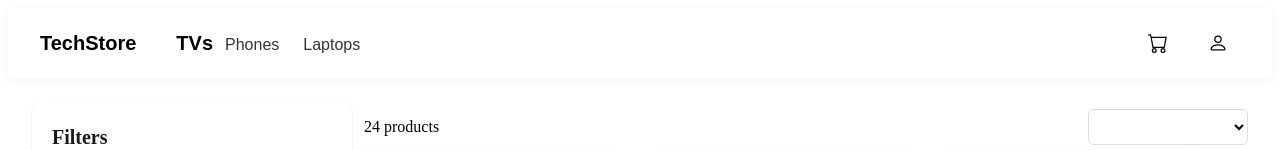
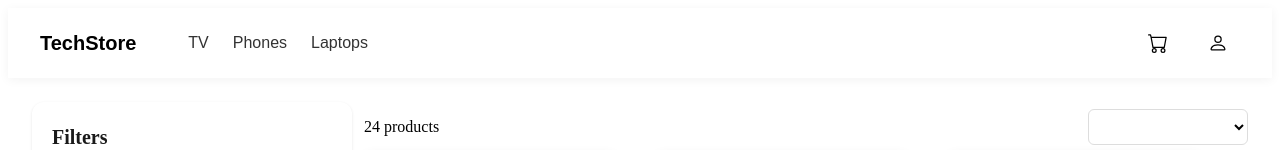
Before and after one commit to kostya20001/Ecommerce2, a React (Vite) app in the folder my-app/: page / in a window 1280 px wide. Shown: the top 150 px of the page. Built offline with nearby package versions, Linux system fonts and the light colour scheme.

Commit message:
Fix bag css TV in Header

```diff
--- a/my-app/src/Header.css
+++ b/my-app/src/Header.css
@@ -8,12 +8,12 @@
 }
 /* Первый div - основной контейнер (ширина и выравнивание) */
 .header > div {
-  max-width: 1200px; /* Максимальная ширина контента */
-  margin: 0 auto;    /* Центрирование по горизонтали */
+  max-width: 1200px;
+  margin: 0 auto;
   display: flex;
   justify-content: space-between; /* Раздвигает левую и правую части */
-  align-items: center;            /* Выравнивает по вертикали */
-  height: 70px;                  /* Высота шапки */
+  align-items: center;
+  height: 70px;
 }
 
 /* Левая группа (логотип + навигация) */
@@ -30,11 +30,10 @@
   gap: 20px; /* Расстояние между корзиной и профилем */
 }
 
-/* Общий стиль для ВСЕХ кнопок и ссылок внутри header */
 .header button,
 .header a {
-  background: none;          /* Убираем стандартный фон кнопок */
-  border: none;              /* Убираем стандартную рамку */
+  background: none;
+  border: none;
   font-size: 16px;
   font-weight: 500;
   cursor: pointer;
@@ -42,18 +41,18 @@
   border-radius: 8px;
   transition: all 0.2s ease;
   text-decoration: none;     /* Убираем подчеркивание у ссылок */
-  color: #333333;            /* Темно-серый цвет текста */
+  color: #333333;
   display: inline-flex;      /* Для идеального выравнивания */
   align-items: center;
   position: relative;
 }
 
 /* Кнопка TechStore (логотип) - делаем жирной */
-.header button:first-child {
+.header > div > div:first-child > button:first-child {
   font-size: 20px;
   font-weight: 700;
-  color: #000000; /* Синий акцент */
-  padding: 8px 0; /* Убираем боковые отступы, т.к. gap уже есть */
+  color: #000000;
+  padding: 8px 0;
 }
 
 /* Эффект при наведении для всех кнопок/ссылок */
@@ -91,7 +90,7 @@
   position: absolute;
   top: -5px;
   right: -5px;
-  background-color: #dc3545;
+  background-color: #000000;
   color: white;
   font-size: 11px;
   font-weight: bold;
--- a/my-app/src/Header.jsx
+++ b/my-app/src/Header.jsx
@@ -13,16 +13,16 @@ const Header = () => {
         <div>
           <button
           className={pageType === 'techstore' ? 'active' : ''}
-            onClick={() => setPageType('techstore')}
+          onClick={() => setPageType('techstore')}
           >
             TechStore
           </button>
           <nav>
         <button
-          className={pageType === 'tv' ? 'active' : ''}
-          onClick={() => setPageType('tv')}
+        className={pageType === 'tv' ? 'active' : ''}
+        onClick={() => setPageType('tv')}
         >
-          TVs
+          TV
         </button>
         <button
           className={pageType === 'phone' ? 'active' : ''}
```
